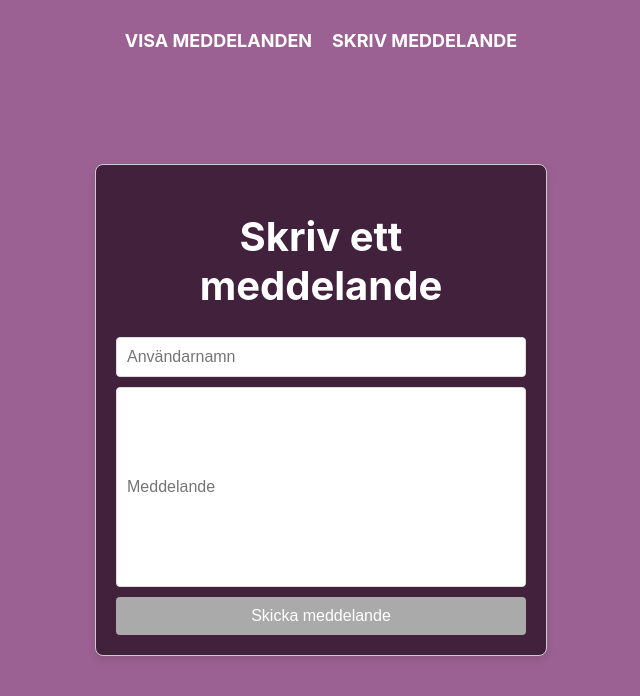
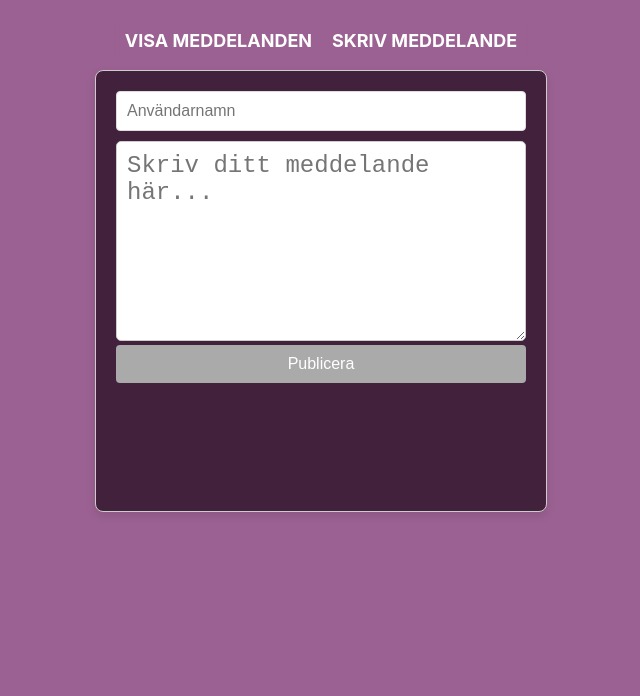
Before and after one commit to Eikei7/Anslagstavla, a React (Create React App) app in the folder anslagstavla-frontend/: page /post in a window 1280 px wide. Shown: the top 696 px of the page, without its empty margins (319-959 px from the left). Built offline with nearby package versions, Linux system fonts and the light colour scheme.

Commit message:
Input changed to textarea

```diff
--- a/anslagstavla-frontend/src/App.css
+++ b/anslagstavla-frontend/src/App.css
@@ -1,7 +1,6 @@
 body {
   display: flex;
   justify-content: center; /* Centrerar innehållet horisontellt */
-  align-items: center; /* Centrerar innehållet vertikalt */
   min-height: 100vh; /* Ser till att innehållet fyller hela höjden */
   margin: 0;
 }
@@ -10,7 +9,7 @@ body {
   max-width: 410px;
   min-height: 50vh;
   margin: 0 auto;
-  margin-top: 20px;
+  margin-top: 70px;
   padding: 20px;
   border: 1px solid #ccc;
   border-radius: 8px;
@@ -138,7 +137,7 @@ ul li button {
   transition: background-color 0.3s ease;
   align-self: flex-end; /* Placera knappen längst ned till höger */
   width: auto; /* Se till att knappen inte tar upp hela bredden */
-  max-width: 100px; /* Sätter en maxbredd för knappen */
+  max-width: 180px; /* Sätter en maxbredd för knappen */
 }
 
 ul li button:hover {
--- a/anslagstavla-frontend/src/components/Anslagstavla.jsx
+++ b/anslagstavla-frontend/src/components/Anslagstavla.jsx
@@ -79,7 +79,7 @@ const Anslagstavla = () => {
                             <div className="date">{formatDate(createdAt)}</div>
                             <div className="message">{text}</div>
                             <div className="username">{username}</div>
-                            <button onClick={() => openUpdateForm(id, text)}>Ändra</button>
+                            <button onClick={() => openUpdateForm(id, text)}>Ändra meddelandet</button>
                         </li>
                     ))}
                 </ul>
--- a/anslagstavla-frontend/src/components/PostMessage.jsx
+++ b/anslagstavla-frontend/src/components/PostMessage.jsx
@@ -24,7 +24,7 @@ const PostMessage = ({ onPostSuccess }) => {
 
     return (
         <div className="tavlan">
-            <h1>Skriv ett meddelande</h1>
+
             {error && <p style={{ color: 'red' }}>{error}</p>}
             <input
                 type="text"
@@ -32,15 +32,15 @@ const PostMessage = ({ onPostSuccess }) => {
                 value={username}
                 onChange={(e) => setUsername(e.target.value)}
             />
-            <input
+            <textarea
                 type="text"
                 className='message-input'
-                placeholder="Meddelande"
+                placeholder="Skriv ditt meddelande här..."
                 value={text}
                 onChange={(e) => setText(e.target.value)}
             />
             <button onClick={postMessage} disabled={!username.trim() || !text.trim()}>
-                Skicka meddelande
+                Publicera
             </button>
         </div>
     );
```
